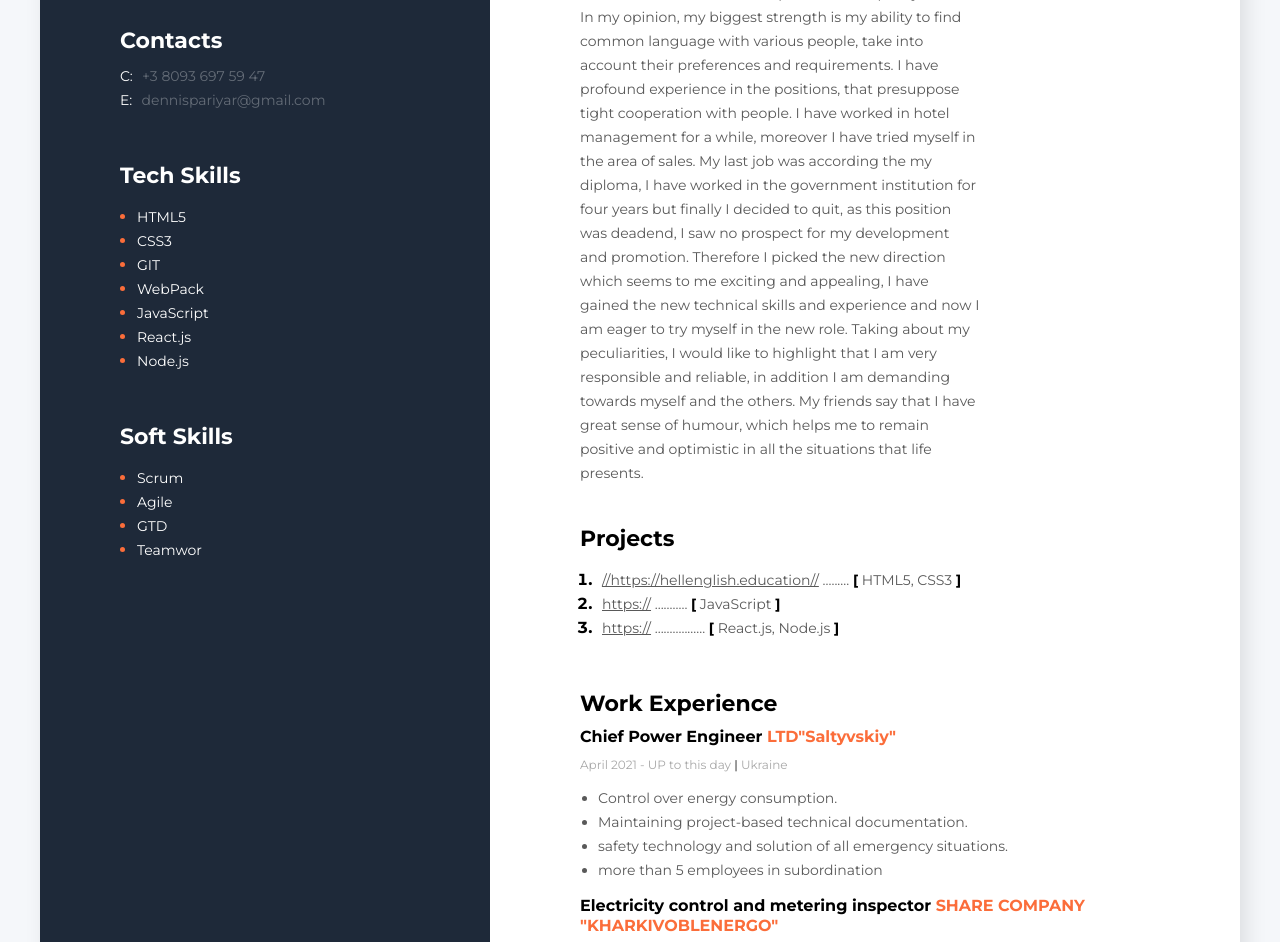
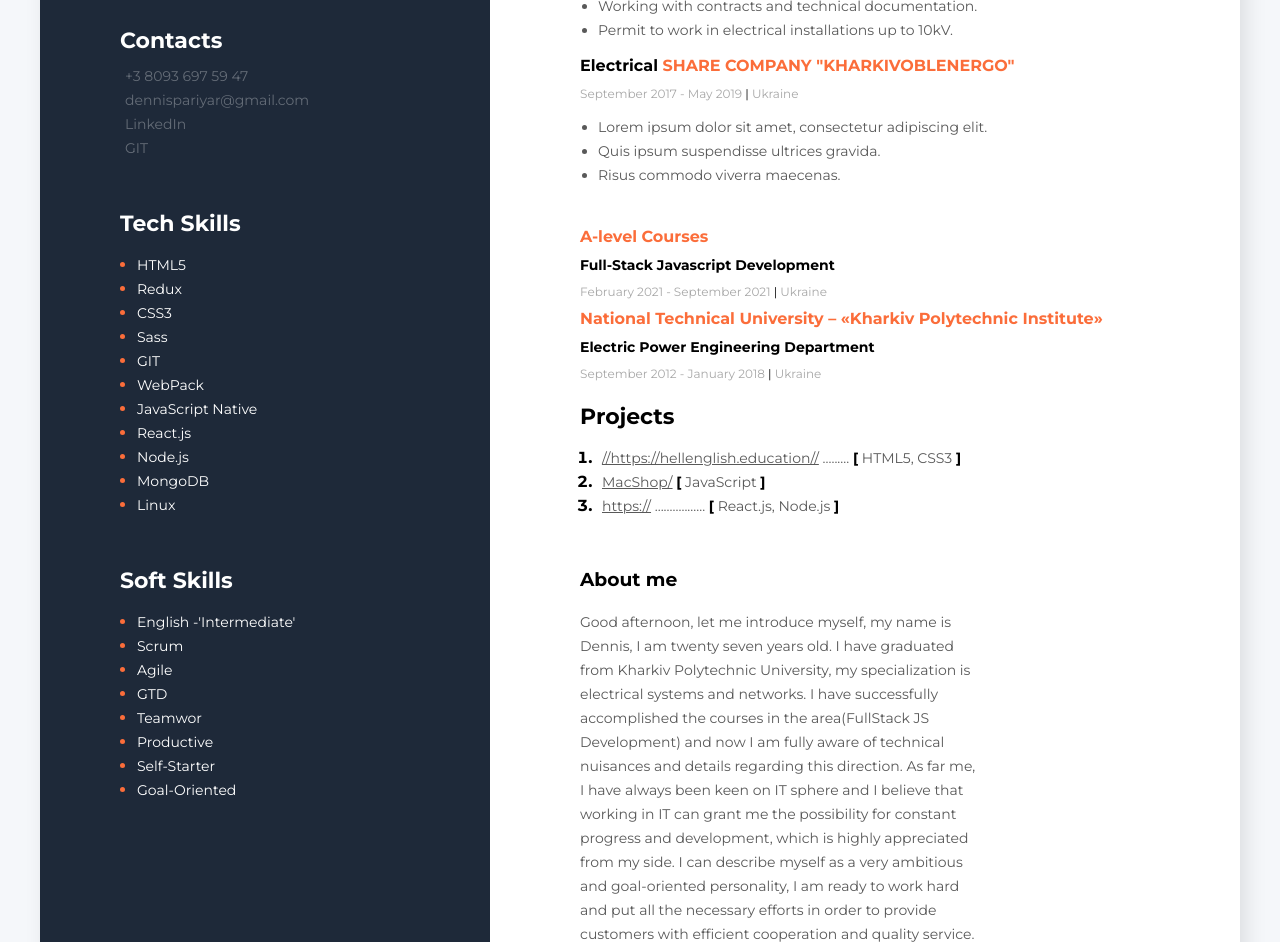
Before and after one commit to DennisPar/CV, a plain HTML site: page index.htm in a window 1280 px wide. Shown: the part 600-1542 px from the top of the page. Drawn offline with Linux system fonts and the light colour scheme.

Commit message:
rebuild cv

```diff
--- a/css/style.css
+++ b/css/style.css
@@ -22,7 +22,7 @@ body {
 .about_me_profession {
   font-style: normal;
   font-weight: bold;
-  font-size: 14px;
+  font-size: 16px;
   line-height: 17px;
   color: #000;
   margin-bottom: 20px;
--- a/index.htm
+++ b/index.htm
@@ -20,74 +20,12 @@
             <div>
                 <!-- about me section-->
                 <div class="about_me_section">
-                    <h2 class="about_me_profession"> Front-End Developer</h2>
+                    <h2 class="about_me_profession"> Full-Stack Developer</h2>
                     <h1 class="about_me_name">Dennis Pariiar</h1>
-                    <p class="about_me_discriptin"> Good afternoon, let me introduce myself, my name is Dennis, I am
-                        twenty seven years old. I have graduated from Kharkiv
-                        Polytechnic University, my specialization is electrical systems and networks. I have
-                        successfully accomplished the
-                        courses in the area(FullStack JS Development) and now I am fully aware of technical nuisances
-                        and details regarding this direction. As far me,
-                        I have always been keen on IT sphere and I believe that working in IT can grant me the
-                        possibility for constant
-                        progress and development, which is highly appreciated from my side. I can describe myself as a
-                        very ambitious and
-                        goal-oriented personality, I am ready to work hard and put all the necessary efforts in order to
-                        provide customers with
-                        efficient cooperation and quality service. In my opinion, my biggest strength is my ability to
-                        find common language with
-                        various people, take into account their preferences and requirements. I have profound experience
-                        in the positions, that
-                        presuppose tight cooperation with people. I have worked in hotel management for a while,
-                        moreover I have tried myself in the area of sales. My last job was
-                        according the my diploma, I have worked in the government institution for four years but finally
-                        I decided to quit, as
-                        this position was deadend, I saw no prospect for my development and promotion. Therefore I
-                        picked the new direction
-                        which seems to me exciting and appealing, I have gained the new technical skills and experience
-                        and now I am eager to
-                        try myself in the new role. Taking about my peculiarities, I would like to highlight that I am
-                        very responsible and
-                        reliable, in addition I am demanding towards myself and the others. My friends say that I have
-                        great sense of humour,
-                        which helps me to remain positive and optimistic in all the situations that life presents. </p>
+
                 </div>
             </div>
-            <!-- my projects  section-->
-            <div class="my_projects_section">
-                <h3 class="about_me_title">Projects</h3>
-                <ol class="my_projects_list">
-                    <li class="my_projects_items">
-                        <span class="my_project_text">
-                            <a href="https://hellenglish.goit.education/"
-                                class="my_project_link">//https://hellenglish.education//</a>
-                            .........
-                            <span class="my_project_brakets">[</span> HTML5, CSS3 <span
-                                class="my_project_brakets">]</span>
-                    </li>
-                    </span>
 
-                    <li class="my_projects_items">
-                        <span class="my_project_text">
-                            <a href="https://cryptohub.goit.education/" class="my_project_link">https://</a>
-                            ...........
-                            <span class="my_project_brakets">[</span> JavaScript <span
-                                class="my_project_brakets">]</span>
-                    </li>
-                    </span>
-
-                    <li class="my_projects_items">
-                        <span class="my_project_text">
-                            <a href=https://kidslike.goit.education/ class="my_project_link">https://</a>
-                            .................
-                            <span class="my_project_brakets">[</span> React.js, Node.js <sapn
-                                class="my_project_brakets">]</span>
-                    </li>
-                    </span>
-
-
-                </ol>
-            </div>
 
             <!-- my work experience section-->
             <div class="my_work_experience_section">
@@ -142,7 +80,14 @@
 
                 <!-- my education-->
                 <div class="my_education_section">
-                    <h3 class="about_me_title">Education</h3>
+                    <div class="my_education_section">
+                        <h4 class="my_work_experience_position"><span class="my_company_carrer_education">A-level
+                                Courses</span></h4>
+                        <h5 class="my_education_class">Full-Stack Javascript Development</h5>
+                        <p class="my_work_experience_period">February 2021 - September 2021<span
+                                class="my_work_experience_period_text">
+                                |</span> Ukraine</p>
+                    </div>
                     <h4 class="my_work_experience_position"><span class="my_company_carrer_education">National Technical
                             University – «Kharkiv Polytechnic Institute»</span></h4>
                     <h5 class="my_education_class">Electric Power Engineering Department</h5>
@@ -150,6 +95,75 @@
                             class="my_work_experience_period_text"> |</span> Ukraine</p>
                 </div>
 
+
+                <!-- my projects  section-->
+                <div class="my_projects_section">
+                    <h3 class="about_me_title">Projects</h3>
+                    <ol class="my_projects_list">
+                        <li class="my_projects_items">
+                            <span class="my_project_text">
+                                <a href="https://hellenglish.goit.education/"
+                                    class="my_project_link">//https://hellenglish.education//</a>
+                                .........
+                                <span class="my_project_brakets">[</span> HTML5, CSS3 <span
+                                    class="my_project_brakets">]</span>
+                        </li>
+                        </span>
+
+                        <li class="my_projects_items">
+                            <span class="my_project_text">
+                                <a href="https://dennispar.github.io/mac-outlet-shop./"
+                                    class="my_project_link">MacShop/</a>
+
+                                <span class="my_project_brakets">[</span> JavaScript <span
+                                    class="my_project_brakets">]</span>
+                        </li>
+                        </span>
+
+                        <li class="my_projects_items">
+                            <span class="my_project_text">
+                                <a href=https://kidslike.goit.education/ class="my_project_link">https://</a>
+                                .................
+                                <span class="my_project_brakets">[</span> React.js, Node.js <sapn
+                                    class="my_project_brakets">]</span>
+                        </li>
+                        </span>
+
+
+                    </ol>
+                </div>
+                <div>
+                    <h3>About me</h3>
+                    <p class="about_me_discriptin"> Good afternoon, let me introduce myself, my name is Dennis, I am
+                        twenty seven years old. I have graduated from Kharkiv
+                        Polytechnic University, my specialization is electrical systems and networks. I have
+                        successfully accomplished the
+                        courses in the area(FullStack JS Development) and now I am fully aware of technical nuisances
+                        and details regarding this direction. As far me,
+                        I have always been keen on IT sphere and I believe that working in IT can grant me the
+                        possibility for constant
+                        progress and development, which is highly appreciated from my side. I can describe myself as a
+                        very ambitious and
+                        goal-oriented personality, I am ready to work hard and put all the necessary efforts in order to
+                        provide customers with
+                        efficient cooperation and quality service. In my opinion, my biggest strength is my ability to
+                        find common language with
+                        various people, take into account their preferences and requirements. I have profound experience
+                        in the positions, that
+                        presuppose tight cooperation with people. I have worked in hotel management for a while,
+                        moreover I have tried myself in the area of sales. My last job was
+                        according the my diploma, I have worked in the government institution for four years but finally
+                        I decided to quit, as
+                        this position was deadend, I saw no prospect for my development and promotion. Therefore I
+                        picked the new direction
+                        which seems to me exciting and appealing, I have gained the new technical skills and experience
+                        and now I am eager to
+                        try myself in the new role. Taking about my peculiarities, I would like to highlight that I am
+                        very responsible and
+                        reliable, in addition I am demanding towards myself and the others. My friends say that I have
+                        great sense of humour,
+                        which helps me to remain positive and optimistic in all the situations that life presents. </p>
+                </div>
             </div>
         </div>
 
@@ -163,13 +177,21 @@
             <div class="contact_section">
                 <h3 class="sidebar_title">Contacts</h3>
                 <div>
-                    <span class="contact_section_type">C:</span>
+                    <span class="contact_section_type"></span>
                     <a class="contact_section_link" href="tel:+77777777777">+3 8093 697 59 47</a>
 
                 </div>
                 <div>
-                    <span class="contact_section_type">E:</span>
+                    <span class="contact_section_type"></span>
                     <a class="contact_section_link" href="mailto:dennispariyar@gmail.com">dennispariyar@gmail.com</a>
+                </div>
+                <div>
+                    <span class="contact_section_type"></span>
+                    <a class="contact_section_link" href="http://linkedin.com/in/dennis-pariiar-ab3593200">LinkedIn</a>
+                </div>
+                <div>
+                    <span class="contact_section_type"></span>
+                    <a class="contact_section_link" href="https://github.com/DennisPar">GIT</a>
                 </div>
             </div>
             <!-- tech skills section -->
@@ -177,22 +199,30 @@
                 <h3 class="sidebar_title">Tech Skills </h3>
                 <ul class="skills_list">
                     <li class="skills_item"><span class="skills_list_text">HTML5</span> </li>
+                    <li class="skills_item"><span class="skills_list_text">Redux</span> </li>
                     <li class="skills_item"><span class="skills_list_text">CSS3</span> </li>
+                    <li class="skills_item"><span class="skills_list_text">Sass</span> </li>
                     <li class="skills_item"><span class="skills_list_text">GIT</span> </li>
                     <li class="skills_item"><span class="skills_list_text">WebPack</span> </li>
-                    <li class="skills_item"><span class="skills_list_text">JavaScript</span> </li>
+                    <li class="skills_item"><span class="skills_list_text">JavaScript Native</span> </li>
                     <li class="skills_item"><span class="skills_list_text">React.js</span></li>
                     <li class="skills_item"><span class="skills_list_text">Node.js</span> </li>
+                    <li class="skills_item"><span class="skills_list_text">MongoDB</span> </li>
+                    <li class="skills_item"><span class="skills_list_text">Linux</span> </li>
                 </ul>
             </div>
             <!-- soft skills section -->
             <div class="soft_skills_section">
                 <h3 class="sidebar_title">Soft Skills </h3>
                 <ul class="skills_list">
+                    <li class="skills_item"><span class="skills_list_text">English -'Intermediate'</span> </li>
                     <li class="skills_item"><span class="skills_list_text">Scrum</span> </li>
                     <li class="skills_item"><span class="skills_list_text">Agile</span> </li>
                     <li class="skills_item"><span class="skills_list_text">GTD</span> </li>
                     <li class="skills_item"><span class="skills_list_text">Teamwor</span> </li>
+                    <li class="skills_item"><span class="skills_list_text">Productive</span> </li>
+                    <li class="skills_item"><span class="skills_list_text">Self-Starter</span> </li>
+                    <li class="skills_item"><span class="skills_list_text">Goal-Oriented</span> </li>
                 </ul>
             </div>
 
```
